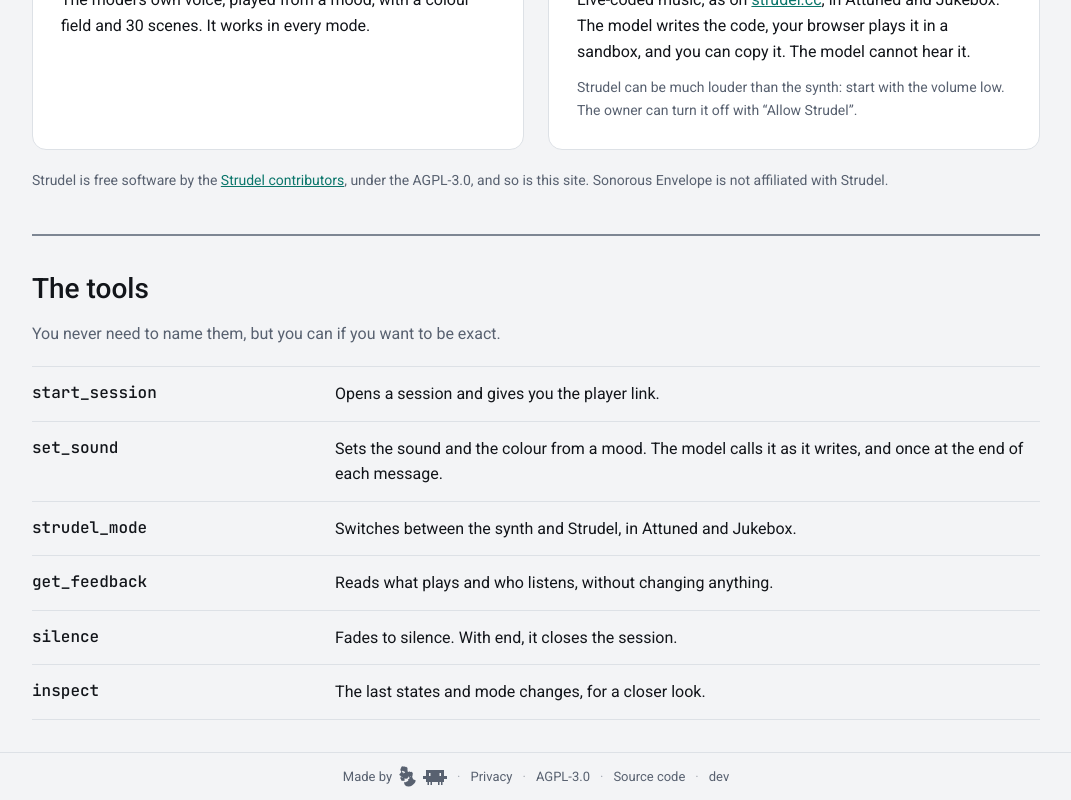
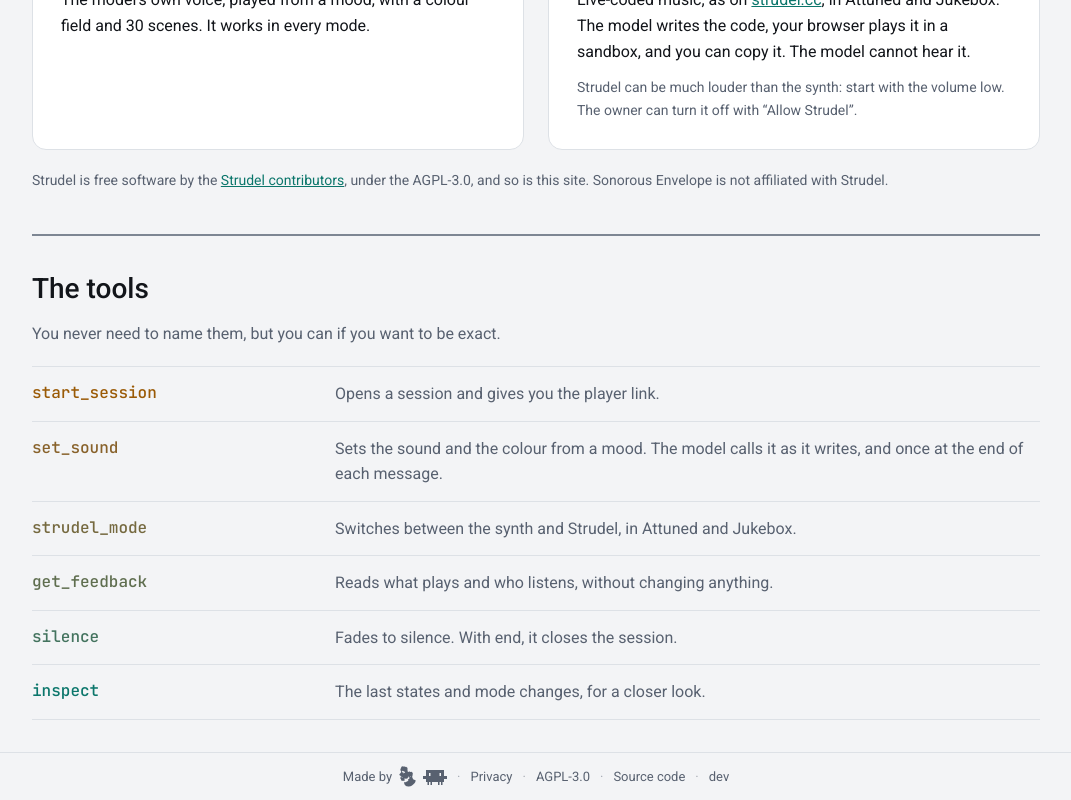
Before and after one commit to glederrey/sonorous-envelope, a Next.js app in the folder apps/web/: page /how-it-works in a window 1280 px wide. Shown: the part 1057-1857 px from the top of the page, without its empty margins (104-1175 px from the left). Built offline with nearby package versions, Linux system fonts and the light colour scheme; no server answers.

Commit message:
Colour the tool names from amber to teal and mute their descriptions

```diff
--- a/apps/web/app/globals.css
+++ b/apps/web/app/globals.css
@@ -892,8 +892,9 @@ html:has(.pl-field) .se-header {
   padding: 14px 0;
   border-bottom: 1px solid var(--line);
 }
-.gd-tools dt { font-weight: 500; }
-.gd-tools dd { margin: 0; line-height: 1.6; }
+/* the names step along the logo's stroke, warm (amber) to cool (teal), one solid colour each */
+.gd-tools dt { font-weight: 500; color: color-mix(in oklab, var(--glow-ink), var(--tide) var(--t, 0%)); }
+.gd-tools dd { margin: 0; line-height: 1.6; color: var(--ink-muted); }
 @media (max-width: 760px) {
   .gd-say { grid-template-columns: 1fr; }
   .gd-tools > div { grid-template-columns: 1fr; }
--- a/apps/web/app/how-it-works/page.tsx
+++ b/apps/web/app/how-it-works/page.tsx
@@ -1,3 +1,4 @@
+import type { CSSProperties } from "react";
 import { SiteHeader } from "../../components/site-header";
 import { FACES, MODE_LABEL } from "../../lib/mcp/modes";
 
@@ -93,8 +94,8 @@ export default function HowItWorksPage() {
           <h2 className="se-title" id="hw-tools">The tools</h2>
           <p className="se-muted">You never need to name them, but you can if you want to be exact.</p>
           <dl className="gd-tools">
-            {tools.map((t) => (
-              <div key={t.name}>
+            {tools.map((t, i) => (
+              <div key={t.name} style={{ "--t": `${Math.round((i / (tools.length - 1)) * 100)}%` } as CSSProperties}>
                 <dt className="se-mono">{t.name}</dt>
                 <dd>{t.text}</dd>
               </div>
```
